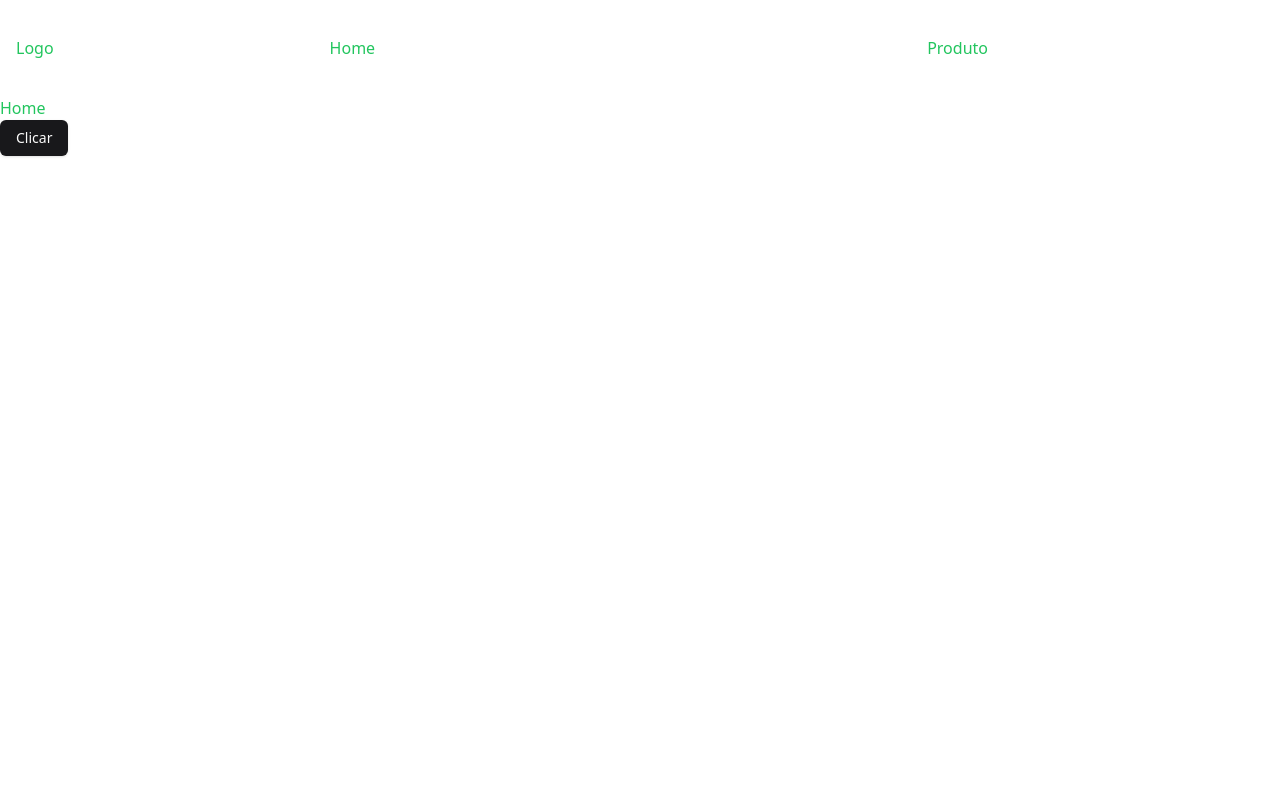
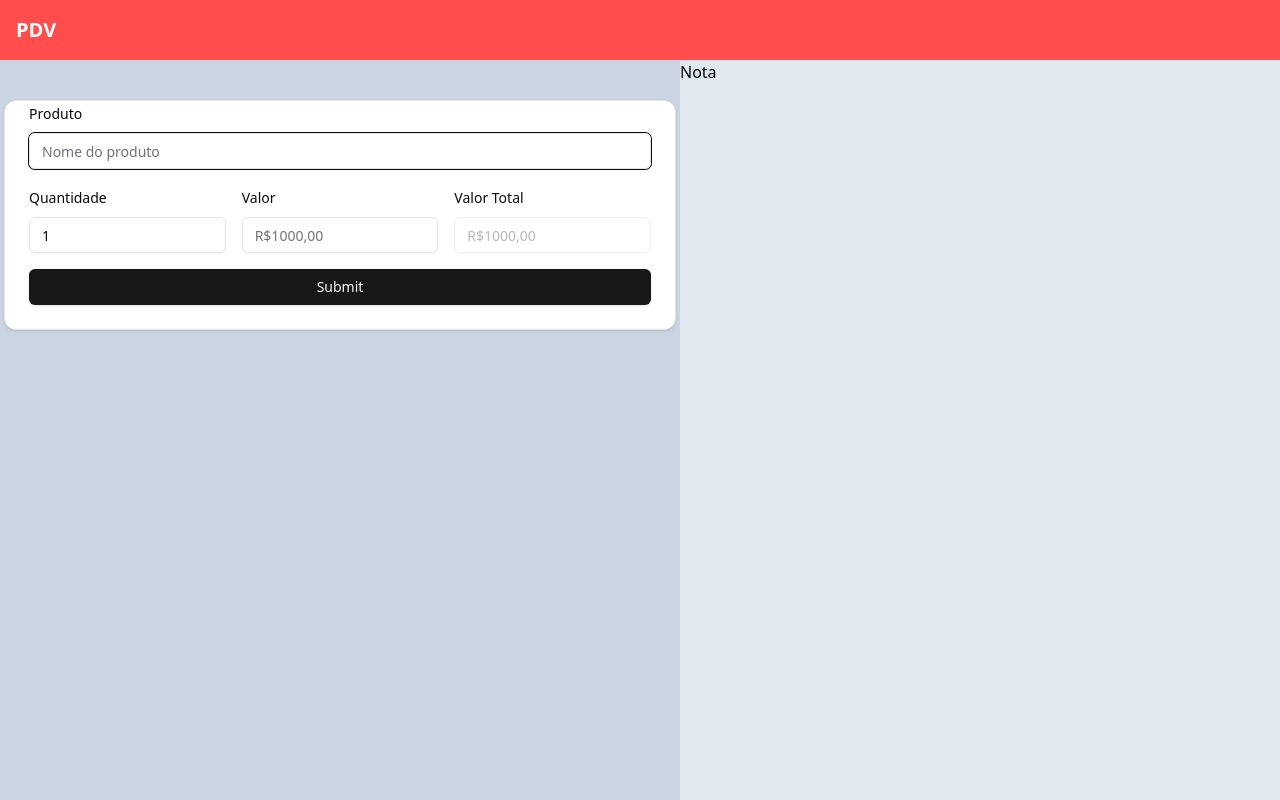
Before and after one commit to saptec/react-vite-router, a React (Vite) app: page / in a window 1280 px wide. Built offline with nearby package versions, Linux system fonts and the light colour scheme.

Commit message:
config form

```diff
--- /dev/null
+++ b/src/components/CadastroPro.tsx
@@ -0,0 +1,72 @@
+import { useForm } from "react-hook-form"
+import { z } from "zod"
+import { zodResolver} from "@hookform/resolvers/zod"
+
+import { Card, CardContent } from "./ui/card"
+import { Input } from "./ui/input"
+import { Label } from "./ui/label"
+import { Button } from "./ui/button"
+
+const creatProductFormSchema = z.object({
+  name: z.string()
+  .min(1,'Qual nome do produto?'),
+  quantidade: z.string(),
+  valor: z.string()
+  .min(1,'Qual Valor do produto?')
+})
+
+type creatProductFormData = z.infer<typeof creatProductFormSchema>
+const CadastroPro = () => {
+  const {
+    register,
+    handleSubmit,
+    reset,
+    formState: {errors}
+  } = useForm<creatProductFormData>({
+    resolver: zodResolver(creatProductFormSchema)
+  })
+
+  const adicionaDados = (data: creatProductFormData)=>{
+    console.log(data)
+    reset()
+  }
+  return (
+    <div className="mx-auto max-w-2xl space-y-2 py-10">
+      <Card>
+        <CardContent>
+          <form className="space-y-4" onSubmit={handleSubmit(adicionaDados)}>
+              <div className="space-y-2">
+                <div className="space-y-2">
+                  <Label htmlFor="name">Produto</Label>
+                  <Input autoFocus id="name" placeholder="Nome do produto" {...register('name')}/>
+                  {errors.name && <span className="text-red-500">{errors.name.message}</span>}
+                </div>
+              </div>
+              <div className="grid grid-cols-3 gap-4">
+                <div className="space-y-2">
+                  <Label htmlFor="quantidade">Quantidade</Label>
+                  <Input defaultValue={1} min={1} id="quantidade" placeholder="1" type="number" {...register('quantidade')}/>
+                  {errors.quantidade && <span className="text-red-500">{errors.quantidade.message}</span>}
+                </div>
+                <div className="space-y-2">
+                  <Label htmlFor="valor">Valor</Label>
+                  <Input id="valor" placeholder="R$1000,00" type="text" {...register('valor')}/>
+                  {errors.valor && <span className="text-red-500">{errors.valor.message}</span>}
+                </div>
+                <div className="space-y-2">
+                  <Label htmlFor="valor">Valor Total</Label>
+                  <Input id="valor" placeholder="R$1000,00" type="text" disabled />
+                </div>
+              </div>
+              <Button className="w-full" type="submit">
+                 Submit
+              </Button>
+          </form>
+        </CardContent>
+      </Card>
+
+    </div>
+  )
+}
+
+export default CadastroPro
--- a/src/components/NavBar.tsx
+++ b/src/components/NavBar.tsx
@@ -1,13 +1,8 @@
-import {Link} from 'react-router-dom'
 const NavBar = () => {
   return (
-    <nav className='flex items-center px-4 h-24'>
-        <Link to="/">Logo</Link>
-        <ul className='flex justify-around items-center w-full'>
-            <li><Link to="/">Home</Link></li>
-            <li><Link to="/produto">Produto</Link></li>
-        </ul>
-    </nav>
+    <header className="flex items-center justify-between bg-[#ff4c4c] p-4 text-white">
+       <h1 className="text-xl font-semibold">PDV</h1>
+    </header>
   )
 }
 
--- /dev/null
+++ b/src/components/Nota.tsx
@@ -0,0 +1,7 @@
+const Nota = () => {
+  return (
+    <div>Nota</div>
+  )
+}
+
+export default Nota
--- /dev/null
+++ b/src/components/ui/card.tsx
@@ -0,0 +1,76 @@
+import * as React from "react"
+
+import { cn } from "@/lib/utils"
+
+const Card = React.forwardRef<
+  HTMLDivElement,
+  React.HTMLAttributes<HTMLDivElement>
+>(({ className, ...props }, ref) => (
+  <div
+    ref={ref}
+    className={cn(
+      "rounded-xl border bg-card text-card-foreground shadow",
+      className
+    )}
+    {...props}
+  />
+))
+Card.displayName = "Card"
+
+const CardHeader = React.forwardRef<
+  HTMLDivElement,
+  React.HTMLAttributes<HTMLDivElement>
+>(({ className, ...props }, ref) => (
+  <div
+    ref={ref}
+    className={cn("flex flex-col space-y-1.5 p-6", className)}
+    {...props}
+  />
+))
+CardHeader.displayName = "CardHeader"
+
+const CardTitle = React.forwardRef<
+  HTMLParagraphElement,
+  React.HTMLAttributes<HTMLHeadingElement>
+>(({ className, ...props }, ref) => (
+  <h3
+    ref={ref}
+    className={cn("font-semibold leading-none tracking-tight", className)}
+    {...props}
+  />
+))
+CardTitle.displayName = "CardTitle"
+
+const CardDescription = React.forwardRef<
+  HTMLParagraphElement,
+  React.HTMLAttributes<HTMLParagraphElement>
+>(({ className, ...props }, ref) => (
+  <p
+    ref={ref}
+    className={cn("text-sm text-muted-foreground", className)}
+    {...props}
+  />
+))
+CardDescription.displayName = "CardDescription"
+
+const CardContent = React.forwardRef<
+  HTMLDivElement,
+  React.HTMLAttributes<HTMLDivElement>
+>(({ className, ...props }, ref) => (
+  <div ref={ref} className={cn("p-6 pt-0", className)} {...props} />
+))
+CardContent.displayName = "CardContent"
+
+const CardFooter = React.forwardRef<
+  HTMLDivElement,
+  React.HTMLAttributes<HTMLDivElement>
+>(({ className, ...props }, ref) => (
+  <div
+    ref={ref}
+    className={cn("flex items-center p-6 pt-0", className)}
+    {...props}
+  />
+))
+CardFooter.displayName = "CardFooter"
+
+export { Card, CardHeader, CardFooter, CardTitle, CardDescription, CardContent }
--- /dev/null
+++ b/src/components/ui/input.tsx
@@ -0,0 +1,25 @@
+import * as React from "react"
+
+import { cn } from "@/lib/utils"
+
+export interface InputProps
+  extends React.InputHTMLAttributes<HTMLInputElement> {}
+
+const Input = React.forwardRef<HTMLInputElement, InputProps>(
+  ({ className, type, ...props }, ref) => {
+    return (
+      <input
+        type={type}
+        className={cn(
+          "flex h-9 w-full rounded-md border border-input bg-transparent px-3 py-1 text-sm shadow-sm transition-colors file:border-0 file:bg-transparent file:text-sm file:font-medium placeholder:text-muted-foreground focus-visible:outline-none focus-visible:ring-1 focus-visible:ring-ring disabled:cursor-not-allowed disabled:opacity-50",
+          className
+        )}
+        ref={ref}
+        {...props}
+      />
+    )
+  }
+)
+Input.displayName = "Input"
+
+export { Input }
--- /dev/null
+++ b/src/components/ui/label.tsx
@@ -0,0 +1,24 @@
+import * as React from "react"
+import * as LabelPrimitive from "@radix-ui/react-label"
+import { cva, type VariantProps } from "class-variance-authority"
+
+import { cn } from "@/lib/utils"
+
+const labelVariants = cva(
+  "text-sm font-medium leading-none peer-disabled:cursor-not-allowed peer-disabled:opacity-70"
+)
+
+const Label = React.forwardRef<
+  React.ElementRef<typeof LabelPrimitive.Root>,
+  React.ComponentPropsWithoutRef<typeof LabelPrimitive.Root> &
+    VariantProps<typeof labelVariants>
+>(({ className, ...props }, ref) => (
+  <LabelPrimitive.Root
+    ref={ref}
+    className={cn(labelVariants(), className)}
+    {...props}
+  />
+))
+Label.displayName = LabelPrimitive.Root.displayName
+
+export { Label }
--- a/src/pages/Home/index.tsx
+++ b/src/pages/Home/index.tsx
@@ -1,14 +1,20 @@
+import CadastroPro from "@/components/CadastroPro"
 import NavBar from "@/components/NavBar"
-import { Button } from "@/components/ui/button"
+import Nota from "@/components/Nota"
 
 const Home = () => {
   return (
-    <div className=" text-green-500">
+    <div className="flex flex-col h-screen bg-slate-50">
       <NavBar/>
-      <h1>Home</h1>
-      <div className="">
-        <Button>Clicar</Button>
-      </div>
+      <main className="flex flex-1 overflow-hidden">
+        <div className="bg-slate-300 flex-1">
+          <CadastroPro/>
+        </div>
+        <div className="bg-slate-200 w-[600px]">
+          <Nota/>
+        </div>
+      </main>
+
     </div>
   )
 }
```
Also changed, not shown: package.json (+6 -1 lines), 1 other file (tests, documents, lock files or other folders).
